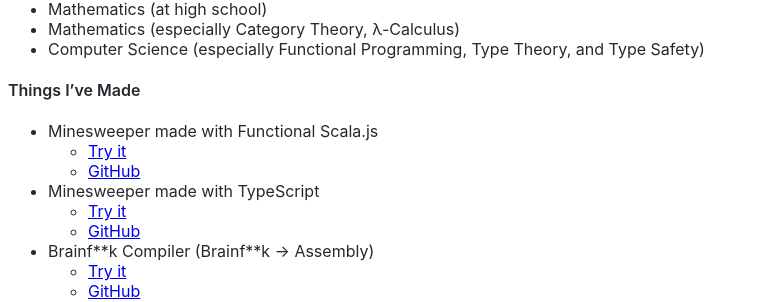
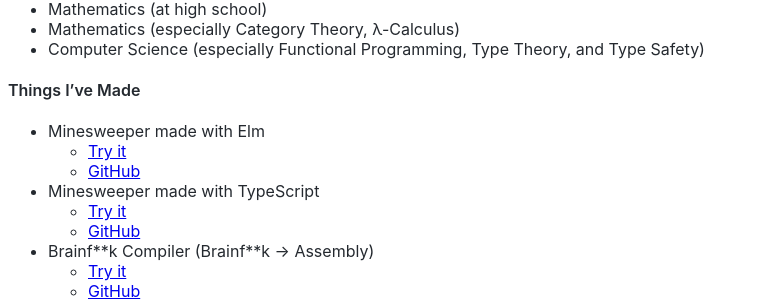
Before and after one commit to t-sasaki915/t-sasaki-net, a Jekyll site: the page built from docs/index.md, in a window 1280 px wide. Shown: the part 316-618 px from the top of the page, without its empty margins (0-759 px from the left). Built offline with Jekyll 4.4.1, drawn with Linux system fonts in a browser that asks for light colours; Markdown is read by kramdown in place of the engine named in the settings.

Commit message:
Update index.md

```diff
--- a/docs/index.md
+++ b/docs/index.md
@@ -20,9 +20,9 @@
 - Computer Science (especially Functional Programming, Type Theory, and Type Safety)
 
 #### Things I've Made
-- Minesweeper made with Functional Scala.js
-  - [Try it](https://t-sasaki915.github.io/minesweeper-scala/)
-  - [GitHub](https://github.com/t-sasaki915/minesweeper-scala/)
+- Minesweeper made with Elm
+  - [Try it](https://t-sasaki915.github.io/minesweeper-elm/)
+  - [GitHub](https://github.com/t-sasaki915/minesweeper-elm/)
 - Minesweeper made with TypeScript
   - [Try it](https://t-sasaki915.github.io/minesweeper/)
   - [GitHub](https://github.com/t-sasaki915/minesweeper/)
```
